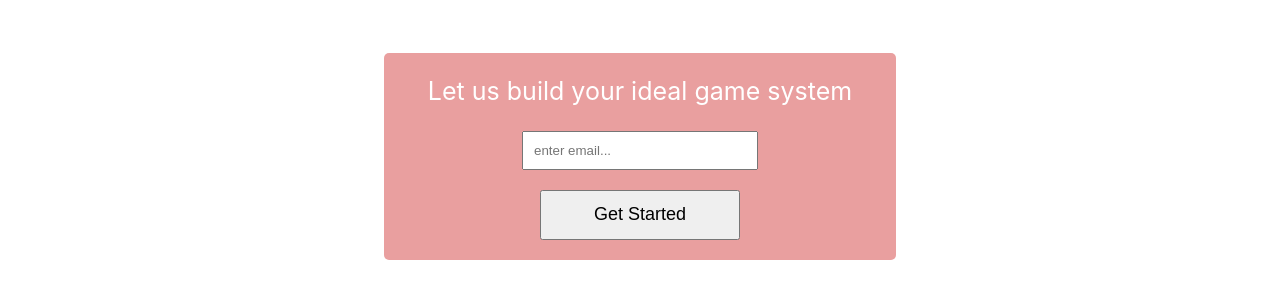
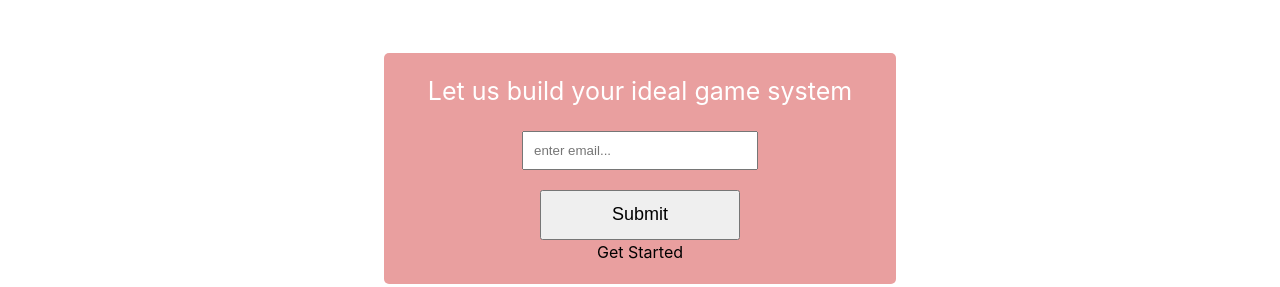
Before and after one commit to norman02/Product-Landing-Page, a plain HTML site: page index.html in a window 1280 px wide. Shown: the part 522-809 px from the top of the page. Drawn offline with Linux system fonts and the light colour scheme.

Commit message:
changed button in form to input

```diff
--- a/index.html
+++ b/index.html
@@ -1,11 +1,12 @@
 <!DOCTYPE html>
 <html lang="en">
-    <script src="https://cdn.freecodecamp.org/testable-projects-fcc/v1/bundle.js"></script>
-<head>
+    <head>
     <meta charset="UTF-8">
     <meta name="viewport" content="width=device-width, initial-scale=1.0">
     <title>Custom Gaming Computers</title>
     <link rel="stylesheet" href="styles.css">
+    <script src="https://cdn.freecodecamp.org/testable-projects-fcc/v1/bundle.js"></script>
+
 </head>
 
 <body>
@@ -33,7 +34,7 @@
             <form id="form" action="https://www.freecodecamp.com/email-submit">
                 <label for="email">Let us build your ideal game system</label>
                 <input id="email" type="email" placeholder="enter email..." required>
-                <button id="submit">Get Started</button>
+                <input type="submit" id="submit">Get Started</input>
             </form>
         </div>
         <article id="features">
```
